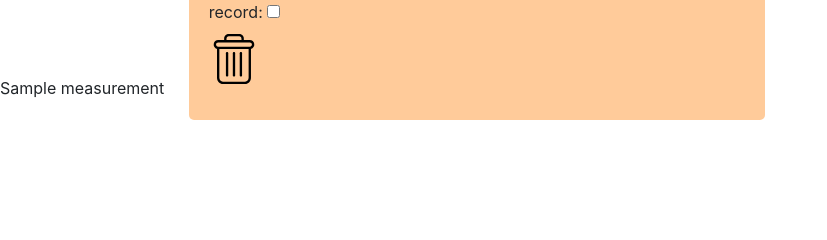
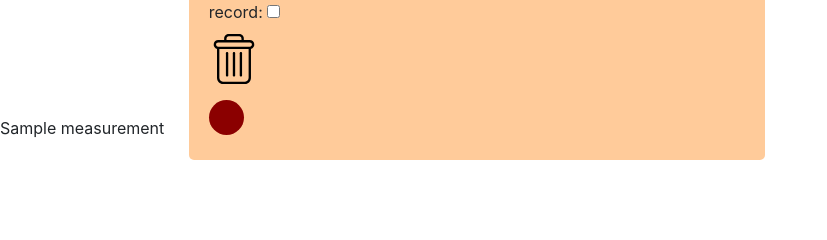
Before and after one commit to martijnwijs/controlraspberry, a Flask app: page /measurements in a window 1280 px wide. Shown: the part 416-656 px from the top of the page, without its empty margins (0-827 px from the left). Run offline with Flask 2, Linux system fonts and the light colour scheme; the visitor is signed in with stand-in values (Sample User, id 1); tables that the repository leaves empty hold one stand-in row (values such as "Sample post"); some libraries are stand-ins or nearby versions.

Commit message:
record button functional!

```diff
--- a/static/styles.css
+++ b/static/styles.css
@@ -152,5 +152,37 @@ img:hover {
     display: inline-block;
   }
 }
+button {
+  width: 35px;
+  height: 35px;
+  font-size: 0;
+  background-color: red;
+  border: 0;
+  margin: 18px;
+  outline: none;
+}
+
+.notRec {
+  background-color: darkred;
+}
+
+.Rec {
+  animation-name: pulse;
+  animation-duration: 1.5s;
+  animation-iteration-count: infinite;
+  animation-timing-function: linear;
+}
+
+@keyframes pulse {
+  0% {
+    box-shadow: 0px 0px 5px 0px rgba(173, 0, 0, 0.3);
+  }
+  65% {
+    box-shadow: 0px 0px 5px 13px rgba(173, 0, 0, 0.3);
+  }
+  90% {
+    box-shadow: 0px 0px 5px 13px rgba(173, 0, 0, 0);
+  }
+}
 
 /*# sourceMappingURL=styles.css.map */
--- a/static/styles.scss
+++ b/static/styles.scss
@@ -171,3 +171,43 @@ $cloud: #693D3D;
     display:inline-block;
   }
 }
+
+
+
+
+// record button
+button {
+	width: 35px;
+	height: 35px;
+	font-size: 0;
+	background-color: red;
+	border: 0;
+
+	margin: 18px;
+  outline: none;
+
+
+}
+
+.notRec{
+	background-color: darkred;
+}
+
+.Rec{
+	animation-name: pulse;
+	animation-duration: 1.5s;
+	animation-iteration-count: infinite;
+	animation-timing-function: linear;
+}
+
+@keyframes pulse{
+	0%{
+		box-shadow: 0px 0px 5px 0px rgba(173,0,0,.3);
+	}
+	65%{
+		box-shadow: 0px 0px 5px 13px rgba(173,0,0,.3);
+	}
+	90%{
+		box-shadow: 0px 0px 5px 13px rgba(173,0,0,0);
+	}
+}
--- a/templates/measurements.html
+++ b/templates/measurements.html
@@ -9,19 +9,25 @@
         <canvas id='{{measurement.name}}'></canvas>
     </div>
     record: <input data-record='{{measurement.name}}' type="checkbox">
+
     <form method="POST" action="/measurements">
         <input name="name" type="hidden" value="{{ measurement.name }}">
         <input type="image" src="/static/delete.svg" alt="delete" style="width:50px;height:70px;" />
     </form>
+    <button data-record='{{measurement.name}}' class="notRec" id="recButton" style="border-radius: 35px; overflow: hidden;"></button>
 </div>
+
+
 {% endfor %}
+
+
+
 <script>
     //var updatecount = 0
     document.addEventListener('DOMContentLoaded', () => {
 
         // Connect to websocket
         var socket = io.connect(location.protocol + '//' + document.domain + ':' + location.port);
-
 
         // if receiving data add to graph, and remove first datapoint
         socket.on('updatedata', data => {
@@ -33,12 +39,45 @@
             // if recording send data
             document.querySelectorAll('input').forEach(input => {
                 if (input.type == "checkbox" && input.checked == true) {
+
+                    // find measurementname and emit data
                     measurementname = input.dataset.record
                     socket.emit('recording', { 'measurementname': measurementname, 'time': data['time'], 'value': data['value'] })
                 }
 
+
             })
+
+            // if recording send data second try:
+            document.querySelectorAll('button').forEach(button => {
+                if ((button.classList.contains('Rec'))) {
+                     // find measurementname and emit data
+                     measurementname = input.dataset.record
+                    socket.emit('recording', { 'measurementname': measurementname, 'time': data['time'], 'value': data['value'] })
+                }
+            })
+
+
         });
+
+        // record function second try:
+        document.querySelectorAll('button').forEach(button => {
+            button.onclick = () => {
+                alert("clicked!")
+                if ( button.classList.contains('notRec')) {
+                    button.classList.remove('notRec')
+                    button.classList.add('Rec');
+                    alert("hoi")
+                }
+                else if ( button.classList.contains('Rec')) {
+                    button.classList.remove('Rec')
+                    button.classList.add('notRec');
+                    filename = button.dataset.record.concat('.csv')
+                    alert(filename)
+                    window.location.href = "download/".concat(filename);
+                }
+            }
+        })
 
         // record function sends json to application.py to activate function
         document.querySelectorAll('input').forEach(input => {
@@ -57,6 +96,7 @@
                 }
             }
         })
+
 
     })
 
--- a/templates/template.html
+++ b/templates/template.html
@@ -5,6 +5,9 @@
 <html lang="en">
 
 <head>
+    <!--prevent scalability-->
+    <meta name="viewport" content="width=device-width, initial-scale=1.0, maximum-scale=1.0, user-scalable=no" />
+
     <meta charset="utf-8">
     <link rel="stylesheet" type="text/css" href="/static/styles.css">
     <link rel="stylesheet" href="https://maxcdn.bootstrapcdn.com/bootstrap/4.0.0/css/bootstrap.min.css"
```
Also changed, not shown: 4 other files.
